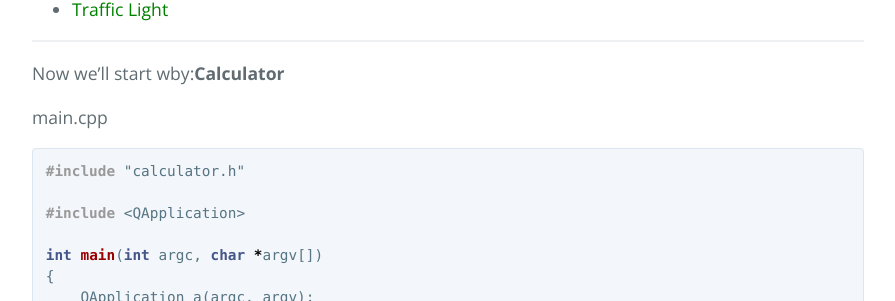
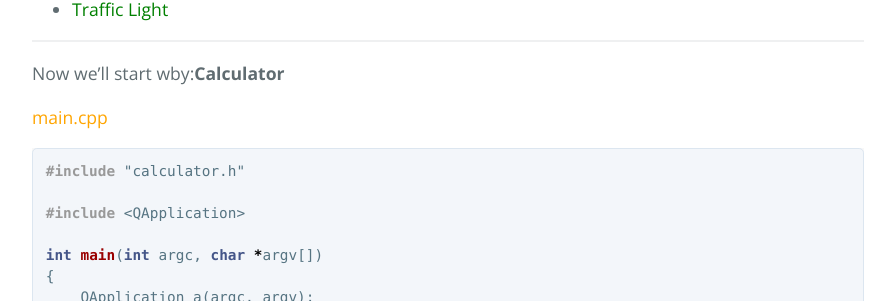
Before and after one commit to ASHellos/C-GUI-Programming-with-QT-PJ2, a Jekyll site: the page built from another-page.md, in a window 1280 px wide. Shown: the part 1399-1700 px from the top of the page, without its empty margins (192-1087 px from the left). Built offline with Jekyll 4.4.1, drawn with Linux system fonts in a browser that asks for light colours; our own code applies the rules of GitHub Pages for plain Markdown files.

Commit message:
Update another-page.md

````diff
--- a/another-page.md
+++ b/another-page.md
@@ -29,7 +29,7 @@ and at the end we will use the **QTimer** to simulate a traffic light .
 * * *
 Now we'll start wby:**Calculator**
 
-main.cpp
+<span style="color:orange">main.cpp</span>
 ```cpp
 #include "calculator.h"
 
````
